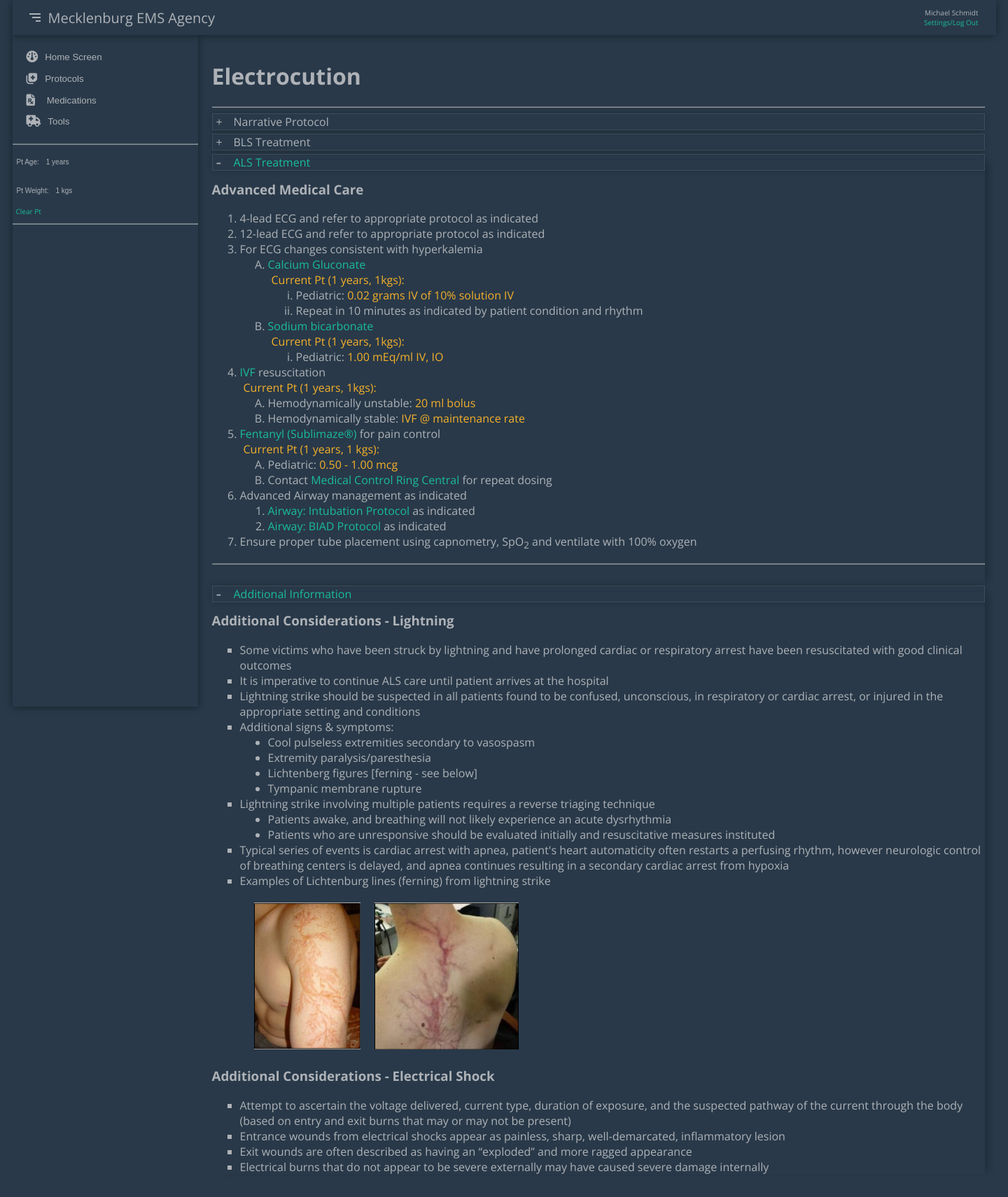
After one commit to CynicalSaint48/MyMedicAppsProtocols, a Flask app: page /protocols/Electrocution in a window 1440 px wide. The commit adds this page. Shown: the whole page at 70% size. Run offline with Flask 3, Linux system fonts and the light colour scheme; a user stored in the database is signed in; some libraries are stand-ins or nearby versions; some web fonts are replaced.

Commit message:
Added Drowning and Electrocution Protocols

```diff
--- a/master/protocols/routes.py
+++ b/master/protocols/routes.py
@@ -449,3 +449,17 @@ def diabetic():
     keys = get_key_list()
 
     return render_template('/protocols/Diabetic.html', keys=keys, varTitle="Diabetic Problems")
+
+@protocols.route("/protocols/Drowning")
+def drowning():
+
+    keys = get_key_list()
+
+    return render_template('/protocols/Drowning.html', keys=keys, varTitle="Drowning")
+
+@protocols.route("/protocols/Electrocution")
+def electrocution():
+
+    keys = get_key_list()
+
+    return render_template('/protocols/Electrocution.html', keys=keys, varTitle="Electrocution")
--- a/master/static/styles.css
+++ b/master/static/styles.css
@@ -835,6 +835,9 @@ hr {
 
 .proto-image {
    margin: 20px;
+   display: flex;
+   flex-wrap: wrap;
+   gap: 20px;
 }
 
 .human-bites-images {
--- a/master/templates/base.html
+++ b/master/templates/base.html
@@ -98,7 +98,10 @@
                                     <button class="bottom-list-button"><a href="{{ url_for('protocols.diabetic')}}"><div class="hidden-sidebar">Diabetic Problems</div></a>
                                 </li>
                                 <li>
-                                    <button class="bottom-list-button"><a href="#"><div class="hidden-sidebar">Electrocution</div></a>
+                                    <button class="bottom-list-button"><a href="{{ url_for('protocols.drowning')}}"><div class="hidden-sidebar">Drowning</div></a>
+                                </li>
+                                <li>
+                                    <button class="bottom-list-button"><a href="{{ url_for('protocols.electrocution')}}"><div class="hidden-sidebar">Electrocution</div></a>
                                 </li>
                                 <li>
                                     <button class="bottom-list-button"><a href="#"><div class="hidden-sidebar">Eye Problems</div></a>
--- a/master/templates/protocols/BreathingProblems.html
+++ b/master/templates/protocols/BreathingProblems.html
@@ -185,7 +185,7 @@
                         </li>
                         <li><a FIXME: href="#">CPAP</a> for persistent or severe respiratory distress per <a FIXME: href="#">Respiratory: NIPPV Protocol</a>
                             <ol>
-                                <li>Continue <a FIXME: href="{{url_for('medications.albuterol')}}">Albuterol</a> in-line via <a FIXME: href="#">CPAP</a> as indicated by patient condition</li>
+                                <li>Continue <a href="{{url_for('medications.albuterol')}}">Albuterol</a> in-line via <a FIXME: href="#">CPAP</a> as indicated by patient condition</li>
                             </ol>
                         </li>
                         <li> For severe respiratory distress:
--- a/master/templates/protocols/CarbonMonoxide.html
+++ b/master/templates/protocols/CarbonMonoxide.html
@@ -1099,9 +1099,10 @@
                         </ul>
                     </div>
                     <div class="proto-image">
-                        <div><img src="{{ url_for('static', filename='images/protocol/hazmat1.jpg') }}" alt="Chempack container contents"></div>
+
                         <div><img src="{{ url_for('static', filename='images/protocol/hazmat2.jpg') }}" alt="Chempack locations North Carolina"></div>
                         <div><img src="{{ url_for('static', filename='images/protocol/hazmat3.jpg') }}" alt="Chempack locations Mecklenburg"></div>
+                        <div><img src="{{ url_for('static', filename='images/protocol/hazmat1.jpg') }}" alt="Chempack container contents"></div>
                     </div>
             </div>
         </div>
--- /dev/null
+++ b/master/templates/protocols/Electrocution.html
@@ -0,0 +1,294 @@
+{% extends "base.html" %}
+{% block content %}
+<div class="container content1">
+    <div class="accordian">
+        <H1>Electrocution</H1><hr>
+        <div>
+            <input type="checkbox" name="accordian" id=" electrocutionNarrative" class="accordian__input" {% if current_user.is_authenticated %}{% if current_user.showNarrative %}checked="checked"{% else %}{% endif %}{% else %}checked="checked"{% endif %}>
+            <label for=" electrocutionNarrative" class="accordian__label">Narrative Protocol</label>
+            <div class="narrativeSection">
+                <H3>Current</H3>
+                    <div class="objectivelist">
+                        <ul>
+                            <li>Alternating Current (AC)
+                                <ul>
+                                    <li>Lower voltage, household current</li>
+                                    <li>Flow of electrons switches from positive to negative</li>
+                                    <li>Tends to cause continuous muscle contraction (tetany), therefore longer exposure</li>
+                                    <li>Cardiac arrest due to ventricular fibrillation</li>
+                                </ul>
+                            </li>
+                            <li>Direct Current (DC)
+                                <ul>
+                                    <li>Higher voltage, power lines, lightning</li>
+                                    <li>Flow of electrons in one direction</li>
+                                    <li>Tends to cause single muscle spasm, therefore short exposure time and throw victim from the source</li>
+                                    <li>Cardiac arrest due to asystole</li>
+                                </ul>
+                            </li>
+                        </ul>
+                    </div>
+                <h3>Clinical Presentation</h3>
+                    <div class="presentationText">
+                        <ul>
+                            <li>Cardiac dysrhythmia</li>
+                            <li>Muscle pain</li>
+                            <li>Variable wounds (external wounds can NOT be used to estimate extent of injury)</li>
+                        </ul>
+                    </div><hr><br>
+            </div>
+        </div>
+        <div>
+            <input type="checkbox" name="accordian" id=" electrocutionBasicTreatment" class="accordian__input" {% if current_user.is_authenticated %}{% if current_user.showBasic %}checked="checked"{% else %}{% endif %}{% else %}checked="checked"{% endif %}>
+            <label for=" electrocutionBasicTreatment" class="accordian__label">BLS Treatment</label>
+            <div class="basicTreatmentSection">
+                <h3>Basic Medical Care</h3>
+                <div class="basicCare orderedList">
+                    <ol>
+                        <li> Confirm scene safety</li>
+                        <li>Ensure a protective environment for yourself and the patient
+                            <ol>
+                                <li>For patient still near or in contact with electrical source, prepare for resuscitation once rescue is affected</li>
+                                <li>Ensure power source is off prior to contact with the patient</li>
+                            </ol>
+                        </li>
+                        <li><a FIXME:href="">Trauma Initial Assessment Protocol</a> or <a FIXME:href="">Pediatric Trauma Assessment Protocol</a></li>
+                        <li>Maintain airway; suction as needed</li>
+                        <li>Assess vital signs</li>
+                        <li>Provide supplemenmtal oxygen per patient condition to maintain SpO<sub>2</sub> = 94 - 97%</li>
+                        <li>Provide assisted ventilations with bag-valve mask and 100% oxygen if breathing or ventilatory compromise is apparent</li>
+                        <li>For suspected trauma to head or spine, protect and maintain control of the cervical spine, (with manual motion restriction), and the thoracolumbar spine until cervical collar placed and patient secured to the transport stretcher</li>
+                        <li>Remove appropriate clothing to fully inspect for any potential injuries</li>
+                        <li>Cover burned skin with a clean, dry sheet</li>
+                        <li>Keep patient as warm as possible</li>
+                        <li>Splint any long bone deformities or areas where crush injury has occurred</li>
+                        <li>Consider additional blunt trauma as suggested by mechanism of injury</li>
+                        <li><a href="{{url_for('medications.acetaminophen')}}"> Acetaminophen (Tylenol®)</a> for pain Control
+                            {% if keys.ptYears > 0 %}
+                                        <div class="currentPatient">Current Pt ({{ keys.ptYears }} years, {{ keys.ptKgs }} kgs):</div>
+                                {% if keys.ptAdult %}
+                                    <ol>
+                                        <li>Adult: <dose style="color:#f4b02a;font-weight:500"> 650 - 975 mg PO </dose></li>
+                                    </ol>
+                                {% else %}
+                                    {% if ptMax43 %}
+                                        <ol>
+                                            <li>Pediatric: <b style="color:#D2042D;font-weight:600">maximum dose</b>; <dose style="color:#f4b02a"> 650 mg PO</dose></li>
+                                        </ol>
+                                    {% else %}
+                                        <ol>
+                                            <li>Pediatric: <dose style="color:#f4b02a;font-weight:500"> {{'%0.2f'| format(keys.ptKgs * 15) }} mg PO</dose></li>
+                                        </ol>
+                                    {% endif %}
+                                {% endif %}
+                            {% else %}
+                                <ol>
+                                    <li> Adult: 650 - 975 mg PO</li>
+                                    <li> Pediatric: 15 mg/kg PO <b style="color:#D2042D;font-weight:600">(maximum 650 mg)</b>
+                                    </li>
+                                </ol>
+                            {% endif %}
+                        </li>
+                        <li> Alternative pain control: <a href="{{url_for('medications.nitrous')}}">Nitrous Oxide </a>via patient-controlled inhalation </li>
+                    </ol>
+                </div><hr><br>
+            </div>
+        </div>
+        <div>
+            <input type="checkbox" name="accordian" id=" electrocutionAdvancedTreatment" class="accordian__input" {% if current_user.is_authenticated %}{% if current_user.showAdvanced %}checked="checked"{% else %}{% endif %}{% else %}checked="checked"{% endif %}>
+            <label for=" electrocutionAdvancedTreatment" class="accordian__label">ALS Treatment</label>
+            <div class="advancedTreatmentSection">
+                <h3>Advanced Medical Care</h3>
+                    <div class="advancedCare orderedList">
+                        <ol>
+                            <li>4-lead ECG and refer to appropriate protocol as indicated</li>
+                            <li>12-lead ECG and refer to appropriate protocol as indicated</li>
+                            <li>For ECG changes consistent with hyperkalemia
+                                <ol>
+                                    <li><a href="{{url_for('medications.calcium')}}">Calcium Gluconate</a>
+                                        {% if keys.ptYears > 0 %}
+                                        <div class="currentPatient">Current Pt ({{ keys.ptYears }} years, {{ keys.ptKgs }}kgs):</div>
+                                            {% if keys.ptAdult %}
+                                                <ol>
+                                                    <li>Adult: <dose style="color:#f4b02a;font-weight:500">2 grams  IV of 10% solution IV (20 ml)</dose></li>
+                                                    <li>Repeat in 10 minutes as indicated by patient condition and rhythm</li>
+                                                </ol>
+                                            {% else %}
+                                                {% if keys.ptMax100 %}
+                                                    <ol>
+                                                        <li>Pediatric <red><b> maximum dose </b></red>: <dose style="color:#f4b02a;font-weight:500">2 grams  IV of 10% solution IV (20 ml)</dose></li>
+                                                        <li>Repeat in 10 minutes as indicated by patient condition and rhythm</li>
+                                                    </ol>
+                                                {% else %}
+                                                    <ol>
+                                                        <li>Pediatric: <dose style="color:#f4b02a;font-weight:500"> {{ '%0.2f'| format((keys.ptKgs*20)/1000) }} grams IV of 10% solution IV</dose></li>
+                                                        <li>Repeat in 10 minutes as indicated by patient condition and rhythm</li>
+                                                    </ol>
+                                                {% endif %}
+                                            {% endif %}
+                                        {% else %}
+                                        <ol>
+                                            <li>Adult: 2 grams of 10% solution IV (20 ml)</li>
+                                            <li>Pediatric: 20 mg/kg IO, IV (0.2 ml/kg); maximum 2 grams (20 ml)</li>
+                                            <li>Repeat in 10 minutes as indicated by patient condition and rhythm</li>
+                                        </ol>
+                                        {% endif %}
+                                    </li>
+                                    <li><a href="{{url_for('medications.bicarb')}}">Sodium bicarbonate</a>
+                                        {% if keys.ptYears > 0 %}
+                                            <div class="currentPatient">Current Pt ({{ keys.ptYears }} years, {{ keys.ptKgs }}kgs):</div>
+                                            {% if keys.ptAdult %}
+                                                <ol>
+                                                    <li>Adult: <dose style="color:#f4b02a;font-weight:500"> 50 mEq (50 ml) IV, IO</dose></li>
+                                                </ol>
+                                            {% else %}
+                                                {% if keys.ptMax50 %}
+                                                    <ol>
+                                                        <li>Pediatric<red><b> maximum dose </b></red>:<dose style="color:#f4b02a;font-weight:500"> 50 mEq (50 ml) IV, IO</dose></li>
+                                                    </ol>
+                                                {% else %}
+                                                    <ol>
+                                                        <li>Pediatric:<dose style="color:#f4b02a;font-weight:500"> {{ '%0.2f'| format(keys.ptKgs) }} mEq/ml IV, IO</dose></li>
+                                                    </ol>
+                                                {% endif %}
+                                            {% endif %}
+                                        {% else %}
+                                        <ol>
+                                            <li><a href="{{url_for('medications.bicarb')}}">Sodium bicarbonate</a>
+                                                <ol>
+                                                    <li>Adult: 50 mEq (50 ml) IV, IO</li>
+                                                    <li>Pediatric: 1 mEq/kg (1 ml/kg); max 50 mEq (50 ml) IV, IO</li>
+                                                </ol>
+                                            </li>
+                                        </ol>
+                                        {% endif %}
+                                    </li>
+                                </ol>
+                                    <li><a FIXME:href=""FIXME:>IVF</a> resuscitation
+                                        {% if keys.ptYears > 0 %}
+                                                    <div class="currentPatient">Current Pt ({{ keys.ptYears }} years, {{ keys.ptKgs }}kgs):</div>
+                                            {% if keys.ptAdult %}
+                                                <ol>
+                                                    <li>Hemodynamically unstable:<dose style="color:#f4b02a;font-weight:500"> IVF wide open</dose></li>
+                                                    <li>Hemodynamically stable:<dose style="color:#f4b02a;font-weight:500"> IVF @ maintenance rate</dose></li>
+                                                </ol>
+                                            {% else %}
+                                                <ol>
+                                                    <li>Hemodynamically unstable:<dose style="color:#f4b02a;font-weight:500"> {{ keys.ptKgs*20 }} ml bolus</dose></li>
+                                                    <li>Hemodynamically stable:<dose style="color:#f4b02a;font-weight:500"> IVF @ maintenance rate</dose></li>
+                                                </ol>
+                                            {% endif %}
+                                        {% else %}
+                                            <ol>
+                                                <li>Adult:
+                                                    <ol>
+                                                        <li>Hemodynamically unstable: IVF wide open</li>
+                                                        <li>Hemodynamically stable: maintenance rate</li>
+                                                    </ol>
+                                                <li>Pediatric:
+                                                    <ol>
+                                                        <li>Hemodynamically unstable: 20 ml/kg bolus</li>
+                                                        <li>Hemodynamically stable: maintenance rate</li>
+                                                    </ol>
+                                                </li>
+                                            </ol>
+                                        {% endif %}
+                                    </li>
+                            </li>
+                            <li><a href="{{url_for('medications.fentanyl')}}">Fentanyl (Sublimaze®)</a> for pain control
+                                {% if keys.ptYears > 0 %}
+                                    <div class="currentPatient">Current Pt ({{ keys.ptYears }} years, {{ keys.ptKgs }} kgs):</div>
+                                    {% if keys.ptAdult %}
+                                        {% if ptMax100 %}
+                                            <ol>
+                                                <li> Adult: <dose style="color:#f4b02a;font-weight:500"> {{'%0.2f'| format(keys.ptKgs / 2) }} - <b style="color:#D2042D;font-weight:600">maximum</dose> of 100 mcg </b></li>
+                                                <li> May repeat x1 in 15 minutes as indicated (maximum 100 mcg) </li>
+                                            </ol>
+                                        {% else %}
+                                            <ol>
+                                                <li> Adult: <dose style="color:#f4b02a;font-weight:500"> {{ '%0.2f'| format(keys.ptKgs / 2) }} - {{'%0.2f'| format(keys.ptKgs * 1) }} mcg </dose></li>
+                                                <li> May repeat x1 in 15 minutes as indicated (maximum 100 mcg) </li>
+                                            </ol>
+                                        {% endif %}
+                                    {% else %}
+                                        {% if ptMax100 %}
+                                            <ol>
+                                                <li> Pediatric:  <dose style="color:#f4b02a;font-weight:500"> {{'%0.2f'| format(keys.ptKgs / 2) }} - <b style="color:#D2042D;font-weight:600">maximum</dose> of 100 mcg </b></li>
+                                                <li> Contact <a FIXME: href="#">Medical Control Ring Central</a> for repeat dosing </li>
+                                            </ol>
+                                        {% else %}
+                                            <ol>
+                                                <li> Pediatric: <dose style="color:#f4b02a;font-weight:500"> {{'%0.2f'| format(keys.ptKgs / 2) }} - {{'%0.2f'| format(keys.ptKgs * 1) }} mcg </dose></li>
+                                                <li> Contact <a FIXME: href="#">Medical Control Ring Central</a> for repeat dosing </li>
+                                            </ol>
+                                        {% endif %}
+                                    {% endif %}
+                                {% else %}
+                                    <ol>
+                                        <li> Adult: </li>
+                                            <ul>
+                                                <li> 0.5 - 1 mcg/kg IV, IN, IM, IO (maximum 100 mcg)</li>
+                                                <li> May repeat x1 in 15 minutes as indicated (maximum 100 mcg) </li>
+                                            </ul>
+                                        <li> Pediatric: </li>
+                                            <ul>
+                                                <li> 0.5 - 1 mcg/kg IV, IN, IM, IO (maximum 100 mcg)</li>
+                                                <li>  Contact <a FIXME: href="#">Medical Control Ring Central</a> for repeat dosing </li>
+                                            </ul>
+                                    </ol>
+                                {% endif %}
+                            </li>
+                            <li>Advanced Airway management as indicated</li>
+                                <ol>
+                                    <li><a FIXME:href="#"FIXME:>Airway: Intubation Protocol</a> as indicated </li>
+                                    <li><a FIXME:href="#"FIXME:>Airway: BIAD Protocol</a> as indicated </li>
+                                </ol>
+                            <li>Ensure proper tube placement using capnometry, SpO<sub>2</sub> and ventilate with 100% oxygen</li>
+                        </ol>
+                    </div><hr><br>
+            </div>
+        </div>
+        <div>
+            <input type="checkbox" name="accordian" id=" electrocutionAdditional" class="accordian__input" {% if current_user.is_authenticated %}{% if current_user.showAdditional %}checked="checked"{% else %}{% endif %}{% else %}checked="checked"{% endif %}>
+            <label for=" electrocutionAdditional" class="accordian__label">Additional Information</label>
+            <div class="additionalSection">
+                <h3>Additional Considerations - Lightning</h3>
+                <div>
+                    <ul>
+                        <li>Some victims who have been struck by lightning and have prolonged cardiac or respiratory arrest have been resuscitated with good clinical outcomes</li>
+                        <li>It is imperative to continue ALS care until patient arrives at the hospital</li>
+                        <li>Lightning strike should be suspected in all patients found to be confused, unconscious, in respiratory or cardiac arrest, or injured in the appropriate setting and conditions</li>
+                        <li>Additional signs & symptoms:
+                            <ul>
+                                <li>Cool pulseless extremities secondary to vasospasm</li>
+                                <li>Extremity paralysis/paresthesia</li>
+                                <li>Lichtenberg figures [ferning - see below]</li>
+                                <li>Tympanic membrane rupture</li>
+                            </ul>
+                        </li>
+                        <li>Lightning strike involving multiple patients requires a reverse triaging technique
+                            <ul>
+                                <li>Patients awake, and breathing will not likely experience an acute dysrhythmia</li>
+                                <li>Patients who are unresponsive should be evaluated initially and resuscitative measures instituted</li>
+                            </ul>
+                        </li>
+                        <li>Typical series of events is cardiac arrest with apnea, patient's heart automaticity often restarts a perfusing rhythm, however neurologic control of breathing centers is delayed, and apnea continues resulting in a secondary cardiac arrest from hypoxia</li>
+                        <li>Examples of Lichtenburg lines (ferning) from lightning strike</li>
+                        <div class="proto-image">
+                            <div><img src="{{ url_for('static', filename='images/protocol/electrocution1.jpg') }}" alt="Lichtenburg Lines 1"></div>
+                            <div><img src="{{ url_for('static', filename='images/protocol/electrocution2.jpg') }}" alt="Lichtenburg Lines 2"></div>
+                        </div>
+                    </ul>
+                </div>
+                <h3>Additional Considerations - Electrical Shock</h3>
+                <ul>
+                    <li>Attempt to ascertain the voltage delivered, current type, duration of exposure, and the suspected pathway of the current through the body (based on entry and exit burns that may or may not be present)</li>
+                    <li>Entrance wounds from electrical shocks appear as painless, sharp, well-demarcated, inflammatory lesion</li>
+                    <li>Exit wounds are often described as having an “exploded” and more ragged appearance</li>
+                    <li>Electrical burns that do not appear to be severe externally may have caused severe damage internally</li>
+                </ul>
+            </div>
+        </div>
+    </div>
+</div>
+{% endblock %}
```
Also changed, not shown: master/templates/protocols/Drowning.html (added, +162 -0 lines), master/static/images/protocol/electrocution1.jpg (added), master/static/images/protocol/electrocution2.jpg (added).
